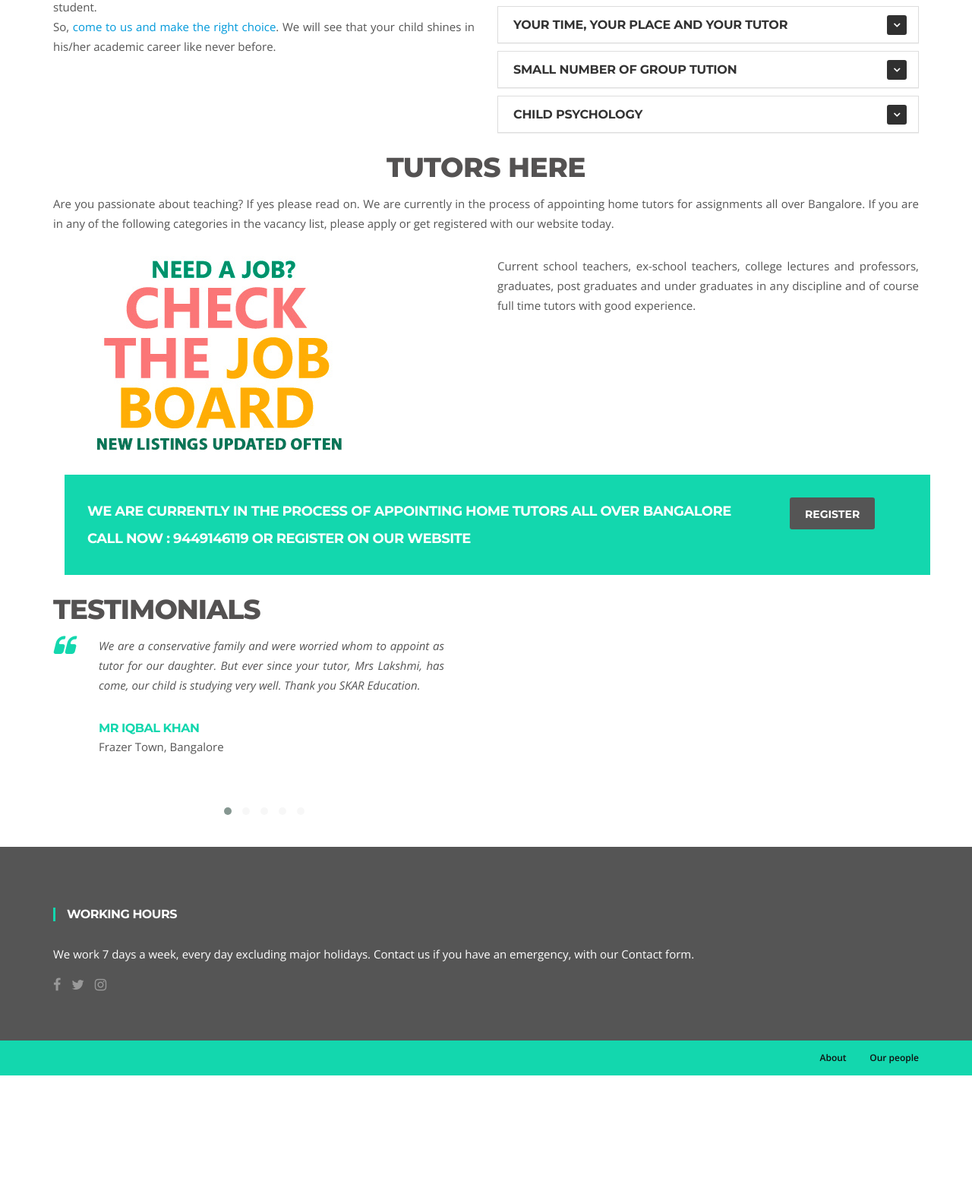
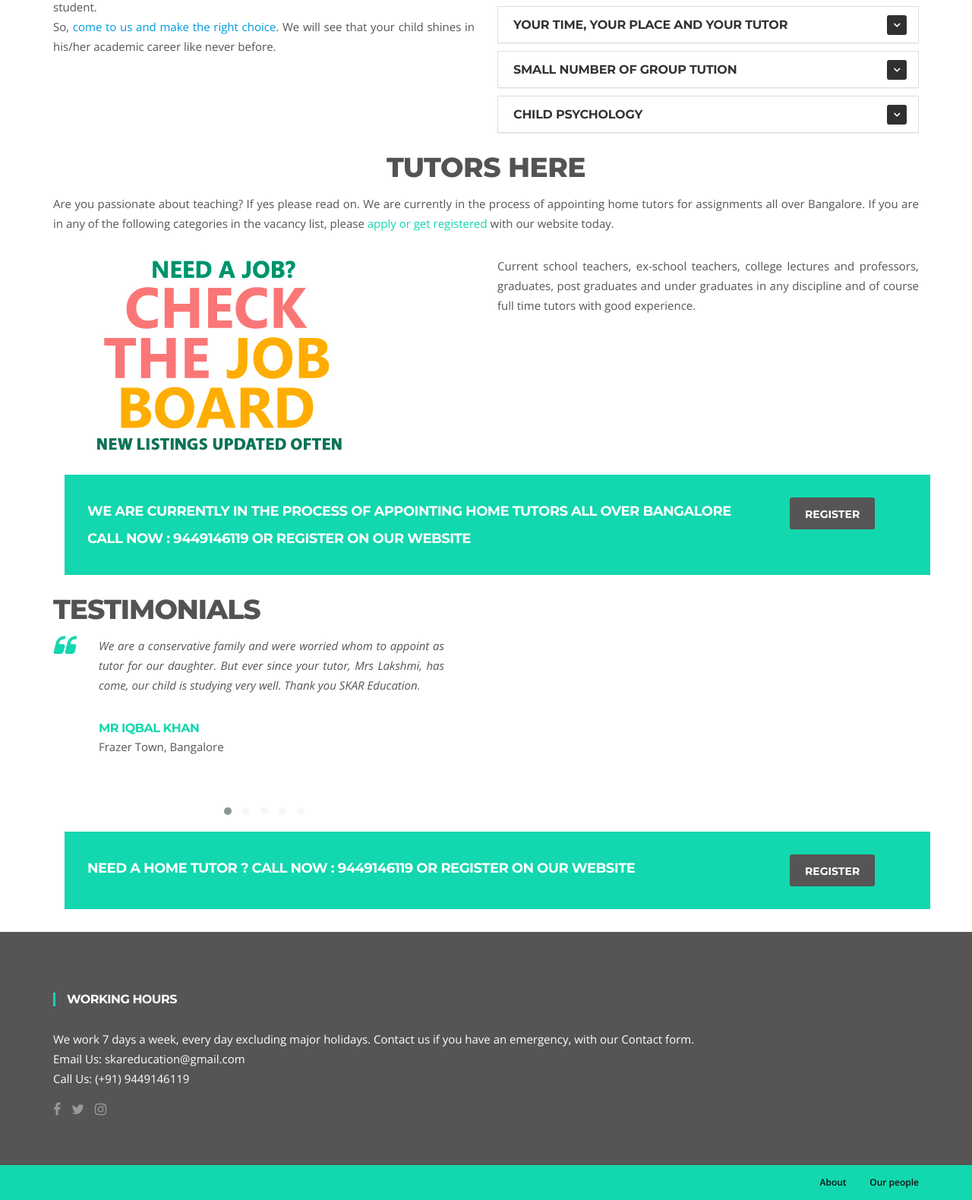
Before and after one commit to pradeep13143/skareducation, a Django app: page / in a window 1280 px wide. Shown: the part 1920-3500 px from the top of the page at 76% size. Before the commit the page ends 3336 px from the top, so only its background shows below. Run offline with Django 3.2, Linux system fonts and the light colour scheme; data comes from the database, SQL or seed files in the repository; some libraries are stand-ins or nearby versions.

Commit message:
footer changes

```diff
--- a/templates/base.html
+++ b/templates/base.html
@@ -1008,9 +1008,9 @@
 							<h3 class="widget-title">Working Hours</h3>
 							<div class="working-hours">
 								We work 7 days a week, every day excluding major holidays. Contact us if you have an emergency, with our Contact form.
-								<!-- <br><br> Monday - Friday: <span class="text-right">10:00 - 16:00 </span>
-								<br> Saturday: <span class="text-right">12:00 - 15:00</span>
-								<br> Sunday and holidays: <span class="text-right">09:00 - 12:00</span> -->
+								<!-- <br><br> Monday - Friday: <span class="text-right">10:00 - 16:00 </span> -->
+								<br> Email Us: <span><a href="mailto:skareducation@gmail.com">skareducation@gmail.com</a></span>
+								<br> Call Us: <span>(+91) 9449146119</span>
 							</div>
 							<div class="footer-social">
 								<ul>
--- a/templates/home.html
+++ b/templates/home.html
@@ -120,7 +120,7 @@
         </div>
         <div class="row">
 			<div class="col-md-12">
-				<p>Are you passionate about teaching? If yes please read on. We are currently in the process of appointing home tutors for assignments all over Bangalore. If you are in any of the following categories in the vacancy list, please apply or get registered with our website today.</p>
+				<p>Are you passionate about teaching? If yes please read on. We are currently in the process of appointing home tutors for assignments all over Bangalore. If you are in any of the following categories in the vacancy list, please <a href="/register-tutor/"><span style="color:#13d7ae">apply or get registered</span></a> with our website today.</p>
 			</div>
 		</div>
 		<div class="gap-20"></div>
@@ -183,6 +183,26 @@
                {% endfor %}
             </div>
             <!--/ Testimonial carousel end-->
+            <div class="gap-60"></div>
+            <section class="call-to-action-box no-padding">
+               <div class="container">
+                  <div class="action-style-box">
+                     <div class="row">
+                        <div class="col-md-10">
+                           <div class="call-to-action-text">
+                              <h3 class="action-title">Need A Home Tutor ?
+                  Call Now : <b>9449146119</b> OR register on our website</h3>
+                           </div>
+                        </div><!-- Col end -->
+                        <div class="col-md-2">
+                           <div class="call-to-action-btn">
+                              <a href="/register-student/" class="btn btn-dark">Register</a>
+                           </div>
+                        </div><!-- col end -->
+                     </div><!-- row end -->
+                  </div><!-- Action style box -->
+               </div><!-- Container end -->
+            </section><!-- Action end -->
          </div><!-- Col end -->
       </div>
    </div><!-- Conatiner end -->
```
